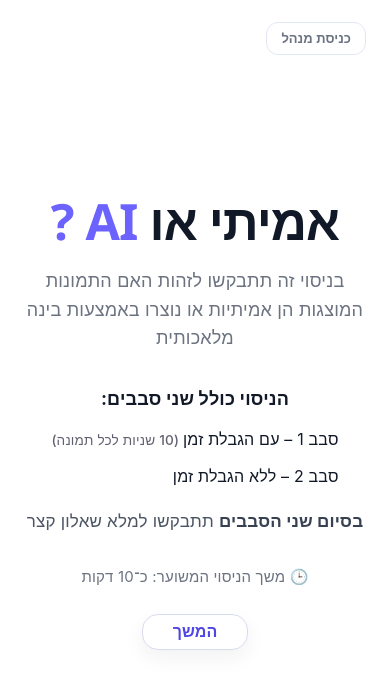
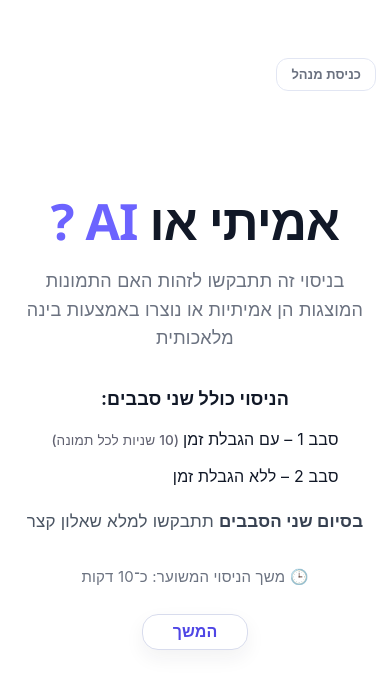
Before and after one commit to Tohar159/finalProject, a React (Vite) app in the folder frontend/: page / in a window 390 px wide. Shown: the top 688 px of the page. Built offline with nearby package versions, Linux system fonts and the light colour scheme.

Commit message:
Improve mobile UI

```diff
--- a/frontend/src/components/StartScreen.css
+++ b/frontend/src/components/StartScreen.css
@@ -167,4 +167,9 @@
         overflow: hidden;
     }
 
+    .admin-corner-btn {
+        top: 58px;
+        right: 14px;
+    }
+
 }
```
